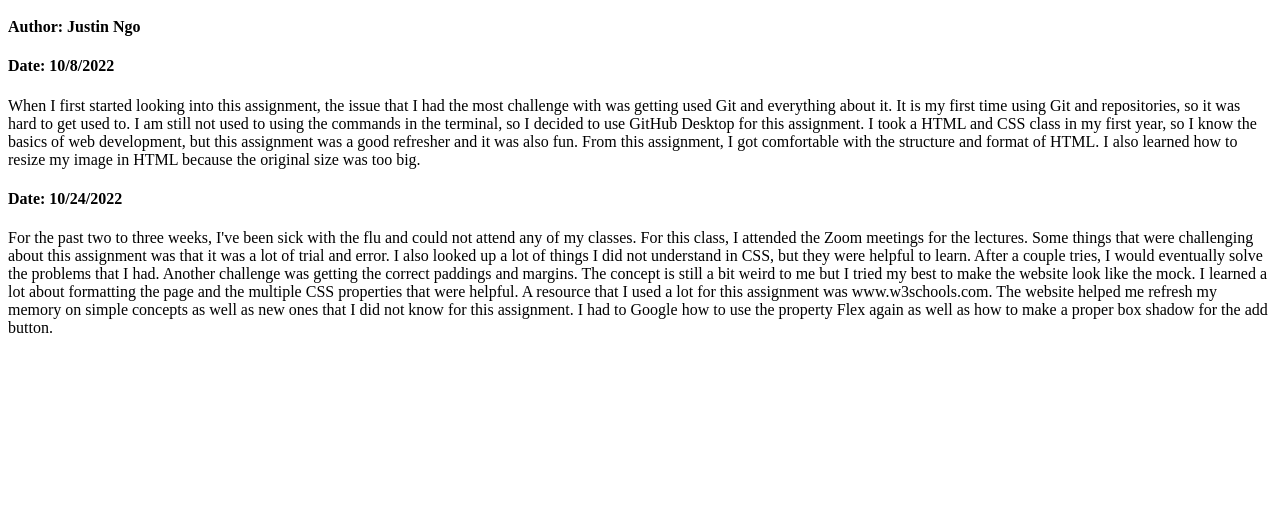
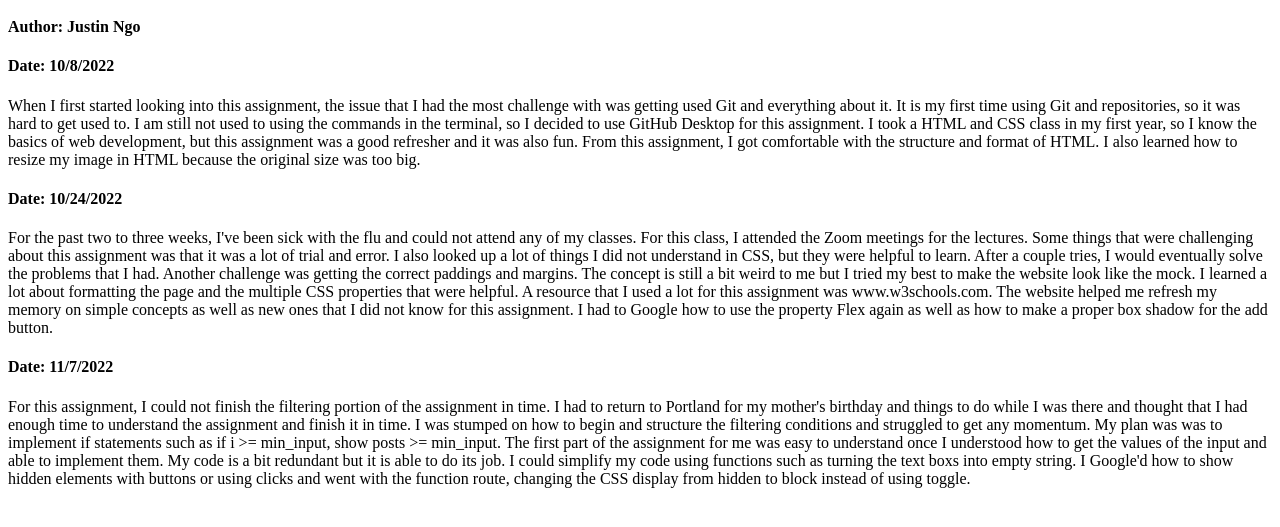
Before and after one commit to justin-ngo-jn/justin-ngo-jn.github.io, a plain HTML site: page blog.html in a window 1280 px wide. Shown: the part 105-632 px from the top of the page. Drawn offline with Linux system fonts and the light colour scheme.

Commit message:
Added blog 3 for Assignment 3

```diff
--- a/blog.html
+++ b/blog.html
@@ -37,5 +37,17 @@
                 I had to Google how to use the property Flex again as well as how to make a proper box shadow for the add button.
             </p>
         </div>
+
+        <div class="reflection 3">
+            <h4>Date: 11/7/2022</h4>
+            <p>
+                For this assignment, I could not finish the filtering portion of the assignment in time. I had to return to Portland for my mother's birthday and things to do while I was there and thought that I
+                had enough time to understand the assignment and finish it in time. I was stumped on how to begin and structure the filtering conditions and struggled to get any
+                momentum. My plan was was to implement if statements such as if i >= min_input, show posts >= min_input. The first part of the assignment for me was easy to understand
+                once I understood how to get the values of the input and able to implement them. My code is a bit redundant but it is able to do its job. I could simplify my code using
+                functions such as turning the text boxs into empty string. I Google'd how to show hidden elements with buttons or using clicks and went with the function route, changing
+                the CSS display from hidden to block instead of using toggle.
+            </p>
+        </div>
     </body>
 </html>
```
